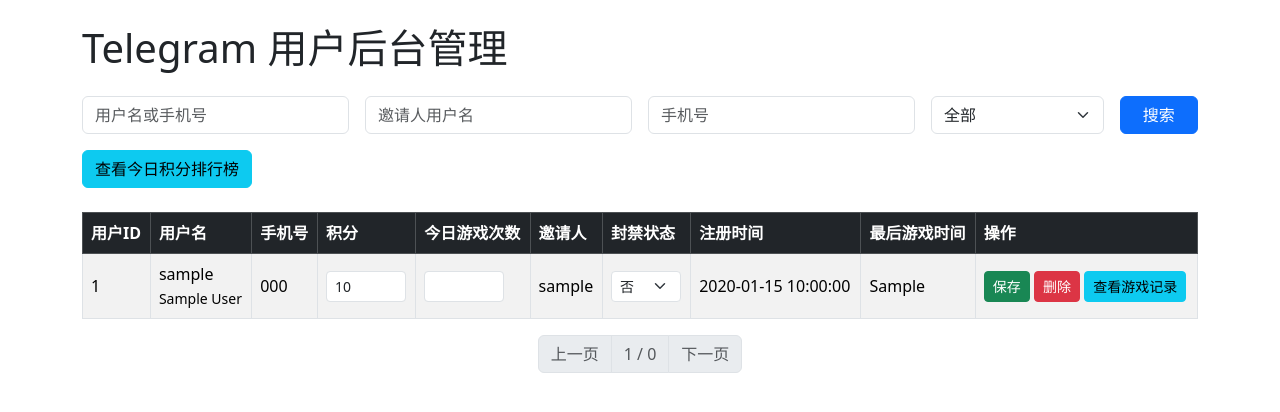
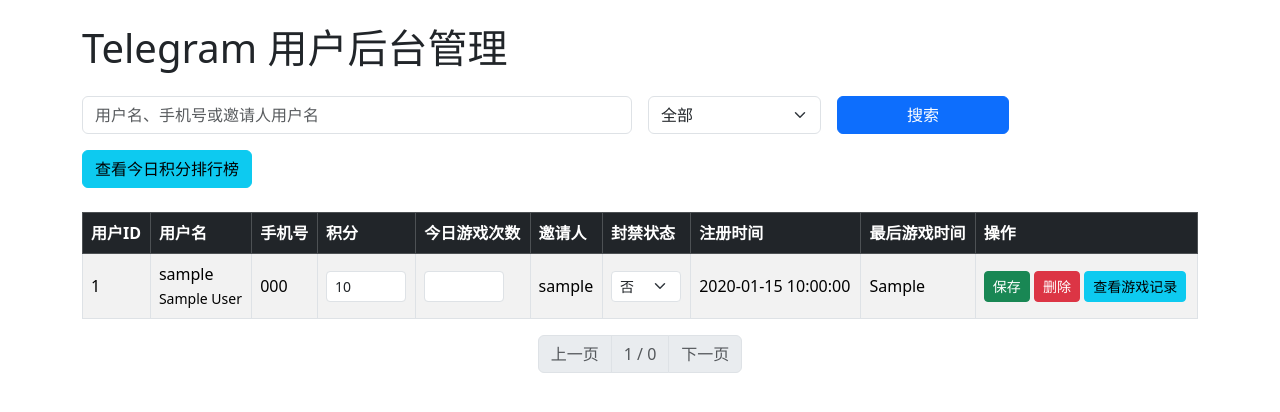
Before and after one commit to Dreamchaser-aus/telegramdashboard, a Flask app: page / in a window 1280 px wide. Shown: the top 412 px of the page. Run offline with Flask 2, Linux system fonts and the light colour scheme; a database or web service that is not in the repository returns one stand-in record (values such as "Sample title"); data that the repository does not hold is empty; parts of the project's set-up code (start-up, migrations or seed data) failed here and were passed over; some libraries are stand-ins or nearby versions.

Commit message:
Update dashboard.html

```diff
--- a/templates/dashboard.html
+++ b/templates/dashboard.html
@@ -11,14 +11,8 @@
 
   <!-- 搜索表单 -->
   <form method="get" class="row g-3 mb-3">
-    <div class="col-md-3">
-      <input type="text" name="keyword" class="form-control" placeholder="用户名或手机号" value="{{ keyword or '' }}" />
-    </div>
-    <div class="col-md-3">
-      <input type="text" name="invited_by" class="form-control" placeholder="邀请人用户名" value="{{ invited_by_filter or '' }}" />
-    </div>
-    <div class="col-md-3">
-      <input type="text" name="phone" class="form-control" placeholder="手机号" value="{{ phone_filter or '' }}" />
+    <div class="col-md-6">
+      <input type="text" name="q" class="form-control" placeholder="用户名、手机号或邀请人用户名" value="{{ q or '' }}" />
     </div>
     <div class="col-md-2">
       <select name="authorized" class="form-select">
@@ -27,7 +21,7 @@
         <option value="0" {% if is_authorized == '0' %}selected{% endif %}>未授权手机号</option>
       </select>
     </div>
-    <div class="col-md-1 d-flex align-items-center">
+    <div class="col-md-2">
       <button type="submit" class="btn btn-primary w-100">搜索</button>
     </div>
   </form>
@@ -110,13 +104,13 @@
   <nav aria-label="分页导航" class="d-flex justify-content-center">
     <ul class="pagination">
       <li class="page-item {% if stats.page <= 1 %}disabled{% endif %}">
-        <a class="page-link" href="?page={{ stats.page - 1 }}">上一页</a>
+        <a class="page-link" href="?page={{ stats.page - 1 }}&q={{ q or '' }}&authorized={{ is_authorized or '' }}">上一页</a>
       </li>
       <li class="page-item disabled">
         <a class="page-link" href="#">{{ stats.page }} / {{ stats.total_pages }}</a>
       </li>
       <li class="page-item {% if stats.page >= stats.total_pages %}disabled{% endif %}">
-        <a class="page-link" href="?page={{ stats.page + 1 }}">下一页</a>
+        <a class="page-link" href="?page={{ stats.page + 1 }}&q={{ q or '' }}&authorized={{ is_authorized or '' }}">下一页</a>
       </li>
     </ul>
   </nav>
```
